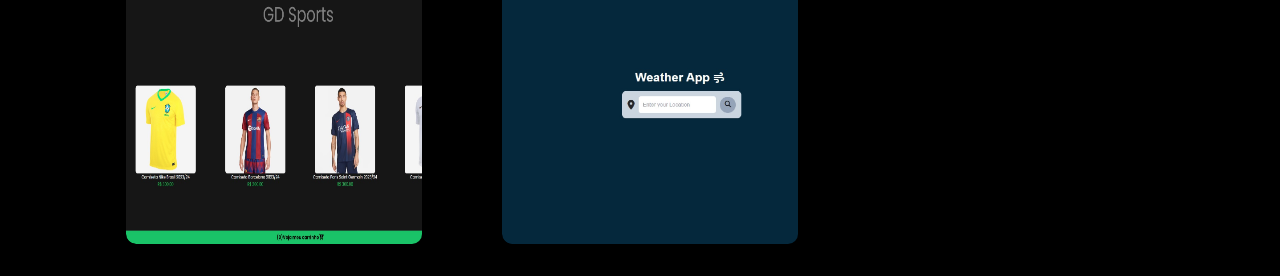
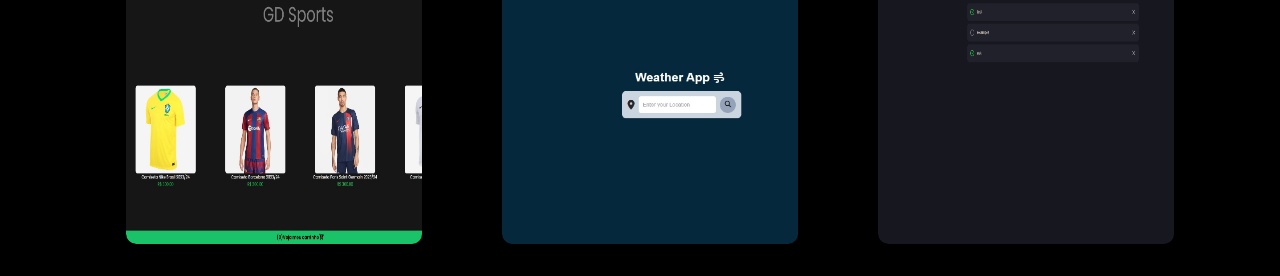
Before and after one commit to MatheusRodriguesdaSilveira/Portifolio, a website: page index.html in a window 1280 px wide. Shown: the part 2932-3208 px from the top of the page. Drawn offline with Linux system fonts and the light colour scheme.

Commit message:
Resolvendo conflitos

```diff
--- a/index.html
+++ b/index.html
@@ -247,6 +247,25 @@
                         </div>
                     </div>
 
+                    <div class="portfolio-content">
+                        <div class="row">
+                            <img src="/img/task list.png" class="w-[400px]">
+                            <div class="layer max-sm:text-xs">
+                                <h5 class="font-bold text-xl">Project Task List App</h5>
+                                <p>
+                                    Aplicação web que permite aos usuários adicionar, visualizar e remover tarefas de uma lista.
+                                </p>
+                                <p class="font-bold">React | TypeScript | TailwindCss</p>
+                                <a href="https://task-list-black-six.vercel.app" target="_blank">
+                                    <i class="fa-solid fa-arrow-up-right-from-square"></i>
+                                </a>
+                                <a href="https://github.com/MatheusRodriguesdaSilveira/Task-List" target="_blank">
+                                    <i class="fa-brands fa-github-alt"></i>
+                                </a>
+                            </div>
+                        </div>
+                    </div>
+
                 </div>
             </div>
         </section>
```
Also changed, not shown: img/task list.png (added).
